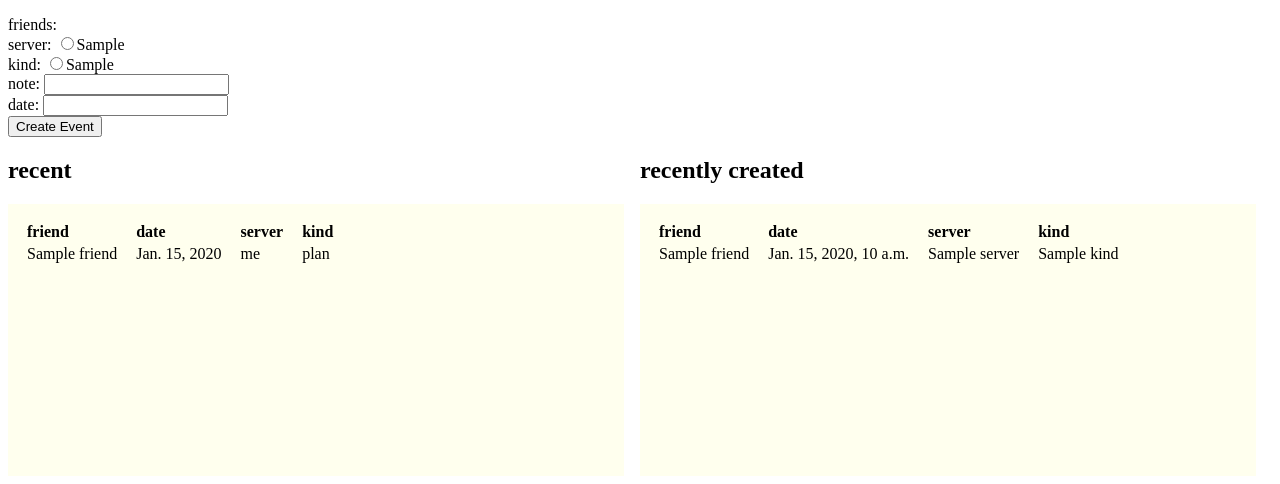
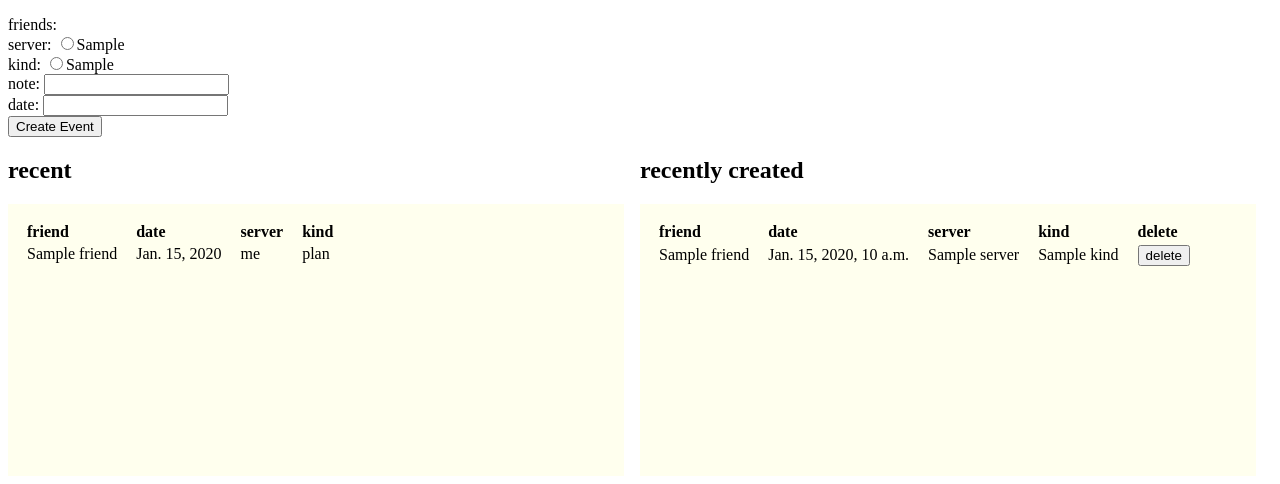
Before and after one commit to dansgithubuser/SocialTennis, a Django app: template SocialTennis/templates/home.html in a window 1280 px wide. Shown: the part 358-842 px from the top of the page. Run offline with Django 3.2, Linux system fonts and the light colour scheme; a user stored in the database is signed in; tables that the repository leaves empty hold one stand-in row (values such as "Sample post"); the template is opened without the code that fills it: values that come from a table or form of the project are taken from there, most other values are stand-ins (such as "Sample title", 1, 10 or a date in 2020).

Commit message:
delete event; update synesthesia

```diff
--- a/SocialTennis/templates/home.html
+++ b/SocialTennis/templates/home.html
@@ -17,6 +17,12 @@
       }
 
       const friends = {{ friends|safe }};
+
+      function eventDelete(id) {
+        if (!window.confirm('confirm delete')) return;
+        fetch(`/event/delete/${id}`);
+        location.reload();
+      }
 
       window.onload = () => {
         const now = new Date;
@@ -192,6 +198,7 @@
               <td>date</td>
               <td>server</td>
               <td>kind</td>
+              <td>delete</td>
             </thead>
             {% for i in recently_created_events %}
               <tr>
@@ -199,6 +206,7 @@
                 <td>{{ i.date }}</td>
                 <td>{{ i.server }}</td>
                 <td>{{ i.kind }}</td>
+                <td><input type='button' value='delete' onclick='eventDelete({{ i.id }})'></td>
               </tr>
             {% endfor %}
           </table>
--- a/SocialTennis/urls.py
+++ b/SocialTennis/urls.py
@@ -8,4 +8,5 @@ urlpatterns = [
     path('login', auth_views.LoginView.as_view(template_name='login.html')),
     path('friend', views.friend),
     path('event', views.event),
+    path('event/delete/<int:id>', views.event_delete),
 ]
```
Also changed, not shown: SocialTennis/views.py (+8 -1 lines).
